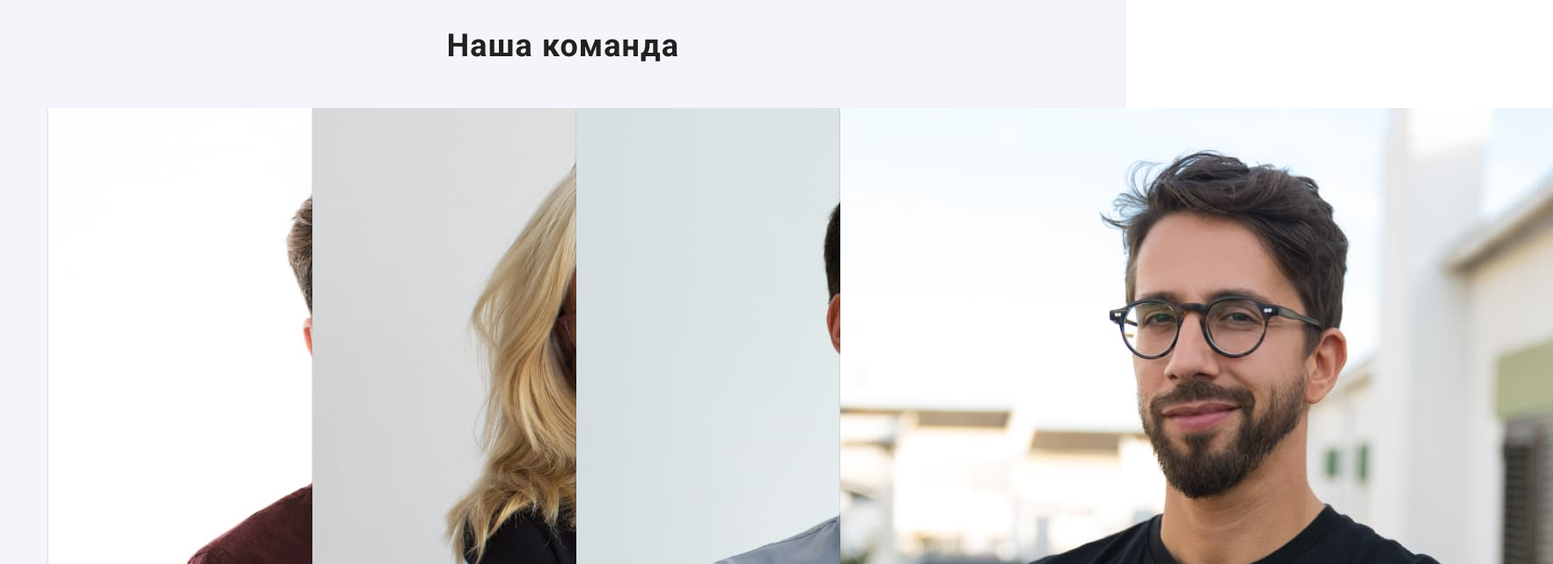
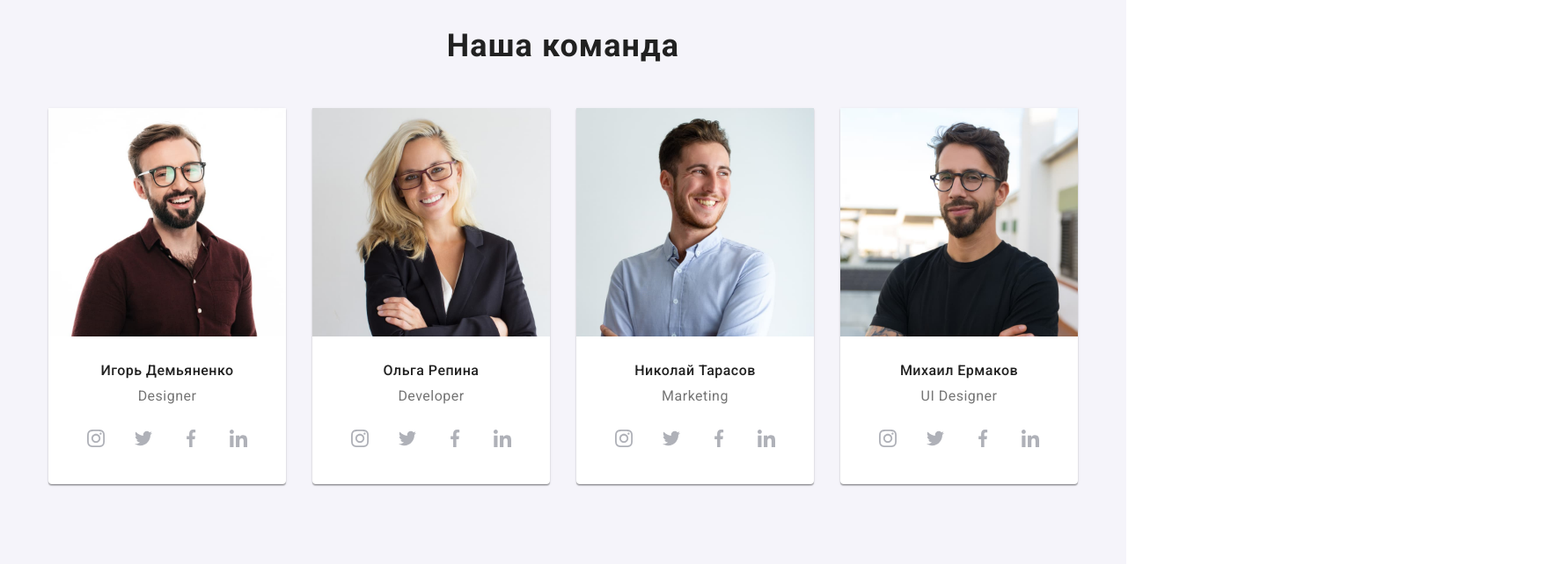
Before and after one commit to Temchic21/goit-markup-hw-08, a plain HTML site: page index.html in a window 1280 px wide. Shown: the part 1660-2302 px from the top of the page at 88% size, 1765 px wide, since content can reach past the window. Drawn offline with nearby package versions, Linux system fonts and the light colour scheme.

Commit message:
commit-21

```diff
--- a/sass/utils/_base.scss
+++ b/sass/utils/_base.scss
@@ -38,8 +38,8 @@ body{
         margin: 0 auto;
     }
 
-    .img{
+    img{
         display: block;
-        max-width: 100%;
+        width: 100%;
         height: auto;
     }
```
Also changed, not shown: css/main.css, css/main.min.css, 2 other files.
